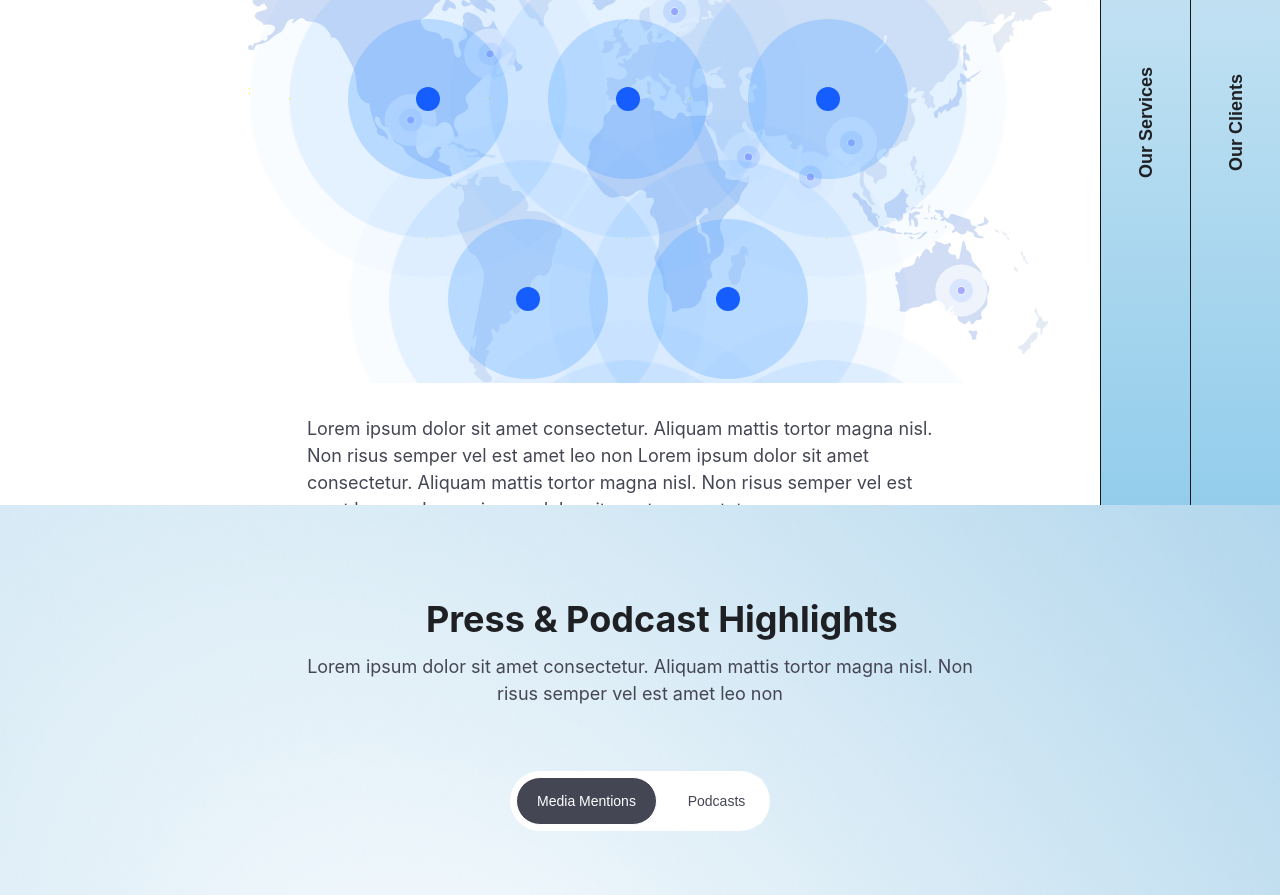
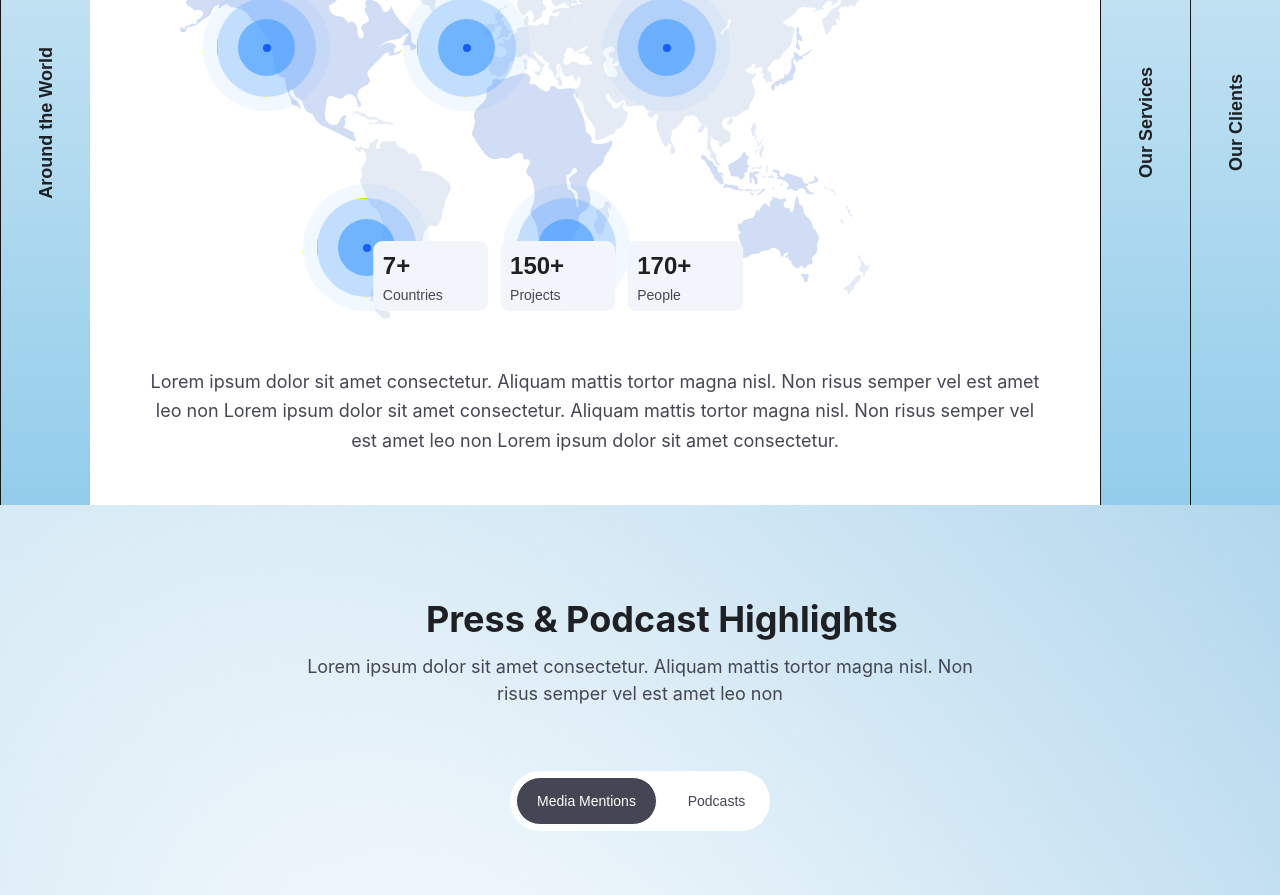
Before and after one commit to Meenatechjays/philip-portfolio, a Next.js app: page / in a window 1280 px wide. Shown: the part 2080-2975 px from the top of the page. Built offline with nearby package versions, Linux system fonts and the light colour scheme.

Commit message:
Updated SVG map and adjusted layout styles in various components for improved responsiveness and visual consistency.

```diff
--- a/src/components/aroundTheWorld/panels/Clients.jsx
+++ b/src/components/aroundTheWorld/panels/Clients.jsx
@@ -38,7 +38,7 @@ export default function Clients() {
           {clients.map((client, index) => (
             <div
               key={index}
-              className="flex items-center justify-center opacity-100 bg-white w-full min-w-0 aspect-[2.2/1] p-4 sm:p-5 md:p-6 lg:p-8 border border-[#CFD4D9] overflow-hidden"
+              className="flex items-center justify-center opacity-100 bg-white w-full min-w-0 aspect-[2.5/1] p-4 sm:p-5 md:p-6 lg:p-7 border border-[#CFD4D9] overflow-hidden"
             >
               <Image
                 src={client.logo}
--- a/src/components/aroundTheWorld/panels/RightStacks.jsx
+++ b/src/components/aroundTheWorld/panels/RightStacks.jsx
@@ -1,13 +1,11 @@
 export default function RightStacks({ stacks, active, onChange }) {
   const activeIndex = stacks.findIndex(s => s.id === active);
-  const isWorldActive = active === "world";
 
-  // Left side: Show all stacks from start up to and including the active one (except when world is active)
+  // Left side: Show all stacks from start up to and including the active one
+  // When world is active: show world (01) on left
   // When services is active: show world (01) and services (02) on left
-  // When clients is active: show world (01) and services (02) on left
-  const leftStacks = isWorldActive
-    ? [] // Don't show anything on left when world is active
-    : stacks.slice(0, activeIndex + 1); // Show all stacks from start to active (inclusive)
+  // When clients is active: show world (01), services (02), and clients (03) on left
+  const leftStacks = stacks.slice(0, activeIndex + 1); // Always show from start to active (inclusive)
 
   // Right side: Show only stacks after the active one
   // When world is active: show services (02) and clients (03)
@@ -17,8 +15,8 @@ export default function RightStacks({ stacks, active, onChange }) {
 
   return (
     <>
-      {/* Left Side - Stacks from start to active (only when not world) */}
-      {!isWorldActive && leftStacks.length > 0 && (
+      {/* Left Side - Stacks from start to active (always shown) */}
+      {leftStacks.length > 0 && (
         <div className="absolute left-0 top-0 bottom-0 flex z-[5]">
           {leftStacks.map((stack) => (
             <button
--- a/src/components/aroundTheWorld/panels/Services.jsx
+++ b/src/components/aroundTheWorld/panels/Services.jsx
@@ -30,11 +30,17 @@ export default function Services() {
 
   return (
     <div className="w-full h-full flex flex-col">
-      <p className="text-gray-600 mb-6 sm:mb-8 lg:mb-10 font-satoshi max-w-3xl">
-        Lorem ipsum dolor sit amet consectetur. Aliquam mattis tortor magna nisl.
-      </p>
+      {/* Header Section */}
+      <div className="flex flex-col items-start opacity-100 mb-6 sm:mb-8 lg:mb-10 gap-3 sm:gap-4 w-full">
+        <h2 className="text-2xl sm:text-3xl md:text-4xl lg:text-5xl font-bold text-[#1F2024] font-satoshi">
+          Our Services
+        </h2>
+        <p className="text-gray-600 font-satoshi text-sm sm:text-base md:text-lg max-w-3xl">
+          Lorem ipsum dolor sit amet consectetur. Aliquam mattis tortor magna nisl.
+        </p>
+      </div>
 
-      <div className="opacity-100 grid grid-cols-1 sm:grid-cols-2 lg:grid-cols-3 w-full max-w-5xl gap-4 sm:gap-5 md:gap-6 lg:gap-8 auto-rows-fr">
+      <div className="opacity-100 grid grid-cols-1 sm:grid-cols-2 lg:grid-cols-3 w-full max-w-5xl gap-4 sm:gap-5 md:gap-6 lg:gap-4 auto-rows-fr">
         {services.map((service, i) => (
           <div key={i} className="w-full min-w-0">
             <ServiceCard
--- a/src/components/aroundTheWorld/panels/SlidingPanels.jsx
+++ b/src/components/aroundTheWorld/panels/SlidingPanels.jsx
@@ -10,13 +10,13 @@ const PANELS = {
 
 export default function SlidingPanels({ stacks, active }) {
   const index = stacks.findIndex(s => s.id === active);
-  const isWorldActive = active === "world";
 
   // Calculate left margin based on active stack
-  // Stack width: w-[100px] sm:w-[120px] md:w-[140px] lg:w-[150px]
-  // When services is active: 1 left stack (world)
-  // When clients is active: 2 left stacks (world + services)
-  const leftStackCount = isWorldActive ? 0 : index;
+  // Stack width: w-[60px] sm:w-[70px] md:w-[80px] lg:w-[90px]
+  // When world is active: 1 left stack (world itself)
+  // When services is active: 2 left stacks (world + services)
+  // When clients is active: 3 left stacks (world + services + clients)
+  const leftStackCount = index + 1; // Always count from 0 to current index (inclusive)
 
   // Generate unique ID for this component instance to scope the styles
   const styleId = `sliding-panels-${leftStackCount}`;
@@ -70,11 +70,11 @@ export default function SlidingPanels({ stacks, active }) {
       )}
       <div
         id={styleId}
-        className="overflow-x-hidden overflow-y-auto min-h-screen relative z-10 transition-all duration-700 ease-in-out"
+        className="overflow-x-hidden overflow-hidden min-h-screen relative z-10 transition-all duration-700 ease-in-out"
         style={leftStackCount === 0 ? { width: '100%' } : {}}
       >
         <div
-          className="flex transition-transform duration-700 ease-in-out h-full"
+          className="flex transition-transform duration-700 ease-in-out min-h-screen"
           style={{
             transform: `translateX(-${index * 100}%)`,
           }}
@@ -82,10 +82,10 @@ export default function SlidingPanels({ stacks, active }) {
           {stacks.map((stack) => (
             <div
               key={stack.id}
-              className="w-full flex-shrink-0 min-h-screen relative overflow-hidden"
+              className="w-full flex-shrink-0 min-h-screen relative"
               style={{ minWidth: '100%' }}
             >
-              <div className="absolute right-0 top-0 w-[calc(100%-120px)] sm:w-[calc(100%-140px)] md:w-[calc(100%-160px)] lg:w-[calc(100%-180px)] xl:w-[calc(100%-200px)] h-full px-4 sm:px-6 md:px-8 lg:px-10 xl:px-12 pt-4 sm:pt-6 md:pt-8 lg:pt-10 pb-12 sm:pb-16 md:pb-20 lg:pb-24 overflow-y-auto">
+              <div className="absolute inset-0 px-4 sm:px-6 md:px-8 lg:px-10 xl:px-12 2xl:px-16 py-6 sm:py-8 md:py-10 lg:py-12 pb-16 sm:pb-20 md:pb-24 lg:pb-28">
                 {PANELS[stack.id]}
               </div>
             </div>
--- a/src/components/aroundTheWorld/panels/World.jsx
+++ b/src/components/aroundTheWorld/panels/World.jsx
@@ -22,14 +22,14 @@ const LOCATION_POSITIONS = [
 // SignalRipple component
 function SignalRipple() {
   return (
-    <div className="relative flex items-center justify-center w-40 h-40">
+    <div className="relative flex items-center justify-center" style={{ width: '57px', height: '57px' }}>
       {/* Ripple circles */}
-      <span className="absolute w-full h-full rounded-full bg-blue-400/30 animate-ripple delay-0" />
-      <span className="absolute w-full h-full rounded-full bg-blue-400/30 animate-ripple delay-700" />
-      <span className="absolute w-full h-full rounded-full bg-blue-400/30 animate-ripple delay-1400" />
+      <span className="absolute w-full h-full rounded-full bg-blue-400/[0.72] animate-ripple delay-0" />
+      <span className="absolute w-full h-full rounded-full bg-blue-400/[0.72] animate-ripple delay-700" />
+      <span className="absolute w-full h-full rounded-full bg-blue-400/[0.72] animate-ripple delay-1400" />
 
       {/* Center dot */}
-      <span className="relative w-6 h-6 rounded-full bg-blue-600" />
+      <span className="relative w-2 h-2 rounded-full bg-blue-600" />
     </div>
   );
 }
@@ -146,11 +146,11 @@ export default function World() {
       </div>
 
       {/* Map Section Wrapper */}
-      <div className="relative mt-4 md:mt-8 px-4 md:px-0 flex-shrink-0">
+      <div className="relative mt-4 md:mt-6 px-4 md:px-0 flex-shrink-0">
         {/* Map Container - Responsive with overflow hidden for scroll effect */}
         <div
           ref={mapContainerRef}
-          className="relative overflow-hidden"
+          className="relative overflow-hidden max-w-full"
         >
           {/* Animated Map - Task 2: Scrolls right to left with fade */}
           <motion.div
@@ -158,12 +158,13 @@ export default function World() {
             animate={hasAnimated ? mapScrollControls : {}}
             initial={{ x: '0%', opacity: 1 }}
             className="relative w-full"
-            style={{ willChange: 'transform, opacity' }}
+            style={{ willChange: 'transform, opacity', maxWidth: '85%' }}
           >
             <img
               src="/map.svg"
               alt="World map"
-              className="w-full max-w-full h-auto"
+              className="w-full h-auto"
+              style={{ maxHeight: '400px', objectFit: 'contain' }}
             />
           </motion.div>
 
@@ -205,6 +206,15 @@ export default function World() {
               <SignalRipple />
             </div>
           ))}
+
+          {/* Stats positioned on the map - Desktop only */}
+          {showFinalLogo && (
+            <div className="hidden md:flex absolute bottom-2 left-1/2 -translate-x-[60%] flex-row items-center gap-3 z-20">
+              <Stat value="7+" label="Countries" />
+              <Stat value="150+" label="Projects" />
+              <Stat value="170+" label="People" />
+            </div>
+          )}
         </div>
 
         {/* Task 3: Final logo position - appears only after map reaches original position, to the right of map */}
@@ -232,8 +242,8 @@ export default function World() {
         )}
       </div>
 
-        {/* Bottom Section - Stats and Content */}
-        <div className="relative mt-6 md:mt-8 mb-4 md:mb-8 flex-1 min-h-0 px-4 md:px-0">
+        {/* Bottom Section - Content only (Stats moved to map) */}
+        <div className="relative mt-8 md:mt-12 mb-4 md:mb-8 px-4 md:px-0">
           {/* Mobile: Stack vertically */}
           <div className="md:hidden flex flex-col gap-4">
             {/* Mobile Logo */}
@@ -264,50 +274,13 @@ export default function World() {
             </div>
           </div>
 
-          {/* Desktop Layout - Absolute positioning */}
-          <div className="hidden md:block relative min-h-[300px]">
-            {/* Logo - Bottom Left (only shown after animations on mobile, hidden on desktop as it's animated) */}
-            <div
-              className="absolute bottom-0 left-0 lg:left-[1.2vw] flex items-center h-[clamp(60px,8.7vh,89px)] z-10 opacity-0 pointer-events-none"
-            >
-              <Image
-                src="/techjays-logo.svg"
-                alt="Techjays Logo"
-                width={91}
-                height={83}
-                className="object-contain w-auto h-full"
-              />
-            </div>
-
-            {/* Stats Container - Bottom Right */}
-            <div
-              className="absolute bottom-0 right-4 lg:right-[16.6vw] flex flex-row items-center gap-3 z-10"
-              style={{
-                maxWidth: 'clamp(350px, 35vw, 500px)',
-                minHeight: 'clamp(70px, 8.7vh, 89px)'
-              }}
-            >
-              <Stat value="7+" label="Countries" />
-              <Stat value="150+" label="Projects" />
-              <Stat value="170+" label="People" />
-            </div>
-
-            {/* Content - Bottom Left, above stats */}
-            <div
-              className="absolute left-[4.6vw] flex flex-col items-start z-0"
-              style={{
-
-                width: 'clamp(400px, 50vw, 800px)'
-              }}
-            >
-              <p
-                className="font-satoshi font-normal text-base lg:text-lg leading-normal tracking-[0%] opacity-100 text-[#454654] w-full"
-              >
-                Lorem ipsum dolor sit amet consectetur. Aliquam mattis tortor magna nisl.
-                Non risus semper vel est amet leo non Lorem ipsum dolor sit amet consectetur. Aliquam mattis tortor magna nisl.
-                Non risus semper vel est amet leo non Lorem ipsum dolor sit amet consectetur.
-              </p>
-            </div>
+          {/* Desktop Layout - Content only */}
+          <div className="hidden md:flex justify-center">
+            <p className="font-satoshi font-normal text-base lg:text-lg leading-relaxed text-[#454654] max-w-4xl text-center">
+              Lorem ipsum dolor sit amet consectetur. Aliquam mattis tortor magna nisl.
+              Non risus semper vel est amet leo non Lorem ipsum dolor sit amet consectetur. Aliquam mattis tortor magna nisl.
+              Non risus semper vel est amet leo non Lorem ipsum dolor sit amet consectetur.
+            </p>
           </div>
         </div>
       </div>
```
Also changed, not shown: public/map.svg.
